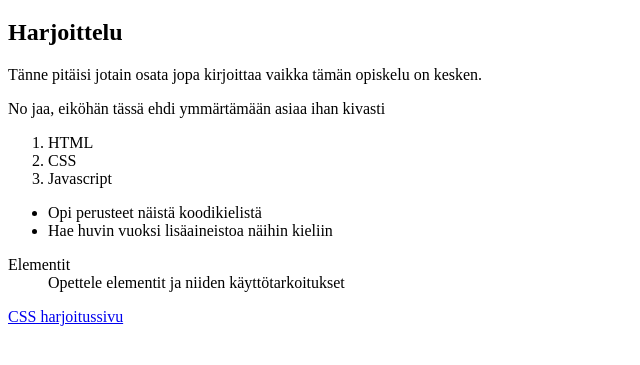
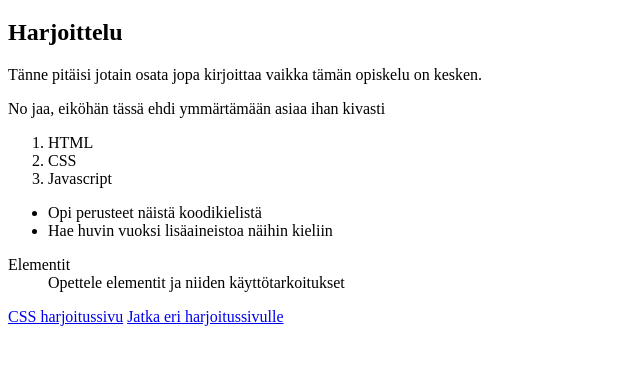
Before and after one commit to retromiksu/retromiksu.github.io, a plain HTML site: page index.html in a window 1280 px wide. Shown: the part 61-426 px from the top of the page, without its empty margins (0-640 px from the left). Drawn offline with Linux system fonts and the light colour scheme.

Commit message:
Update index.html

```diff
--- a/index.html
+++ b/index.html
@@ -23,5 +23,6 @@
       <dd>Opettele elementit ja niiden käyttötarkoitukset</dd>
     </dl>
     <a href="styles.html">CSS harjoitussivu</a>
+    <a href="second.html">Jatka eri harjoitussivulle</a>
   </body>
 </html>
```
